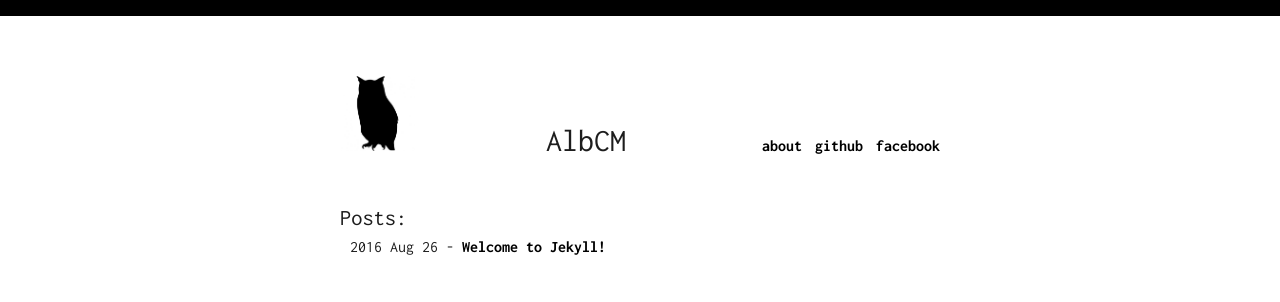
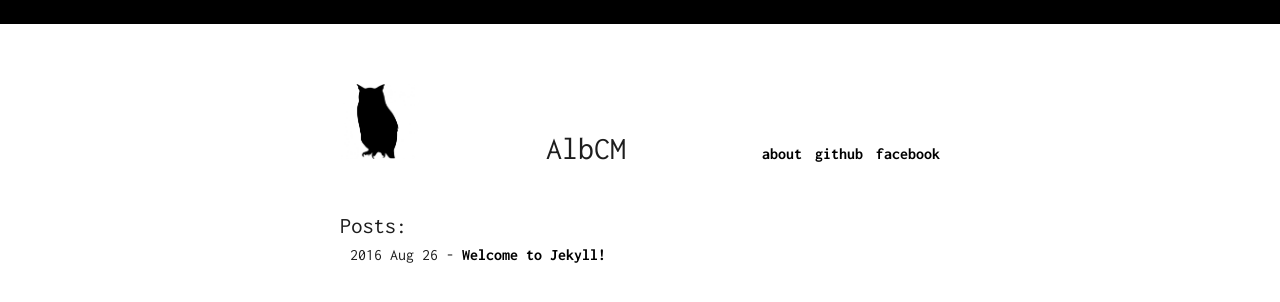
Before and after one commit to AlbCM/albcm.github.io, a Jekyll site: the page built from index.html, in a window 1280 px wide. Shown: the top 302 px of the page. Built offline with Jekyll 4.4.1, drawn with Linux system fonts in a browser that asks for light colours; comment, search, counter and statistics services are not loaded.

Commit message:
Update index.html

```diff
--- a/index.html
+++ b/index.html
@@ -8,7 +8,7 @@ layout: default
 
 html{
     border-top-style:solid;
-    border-top-width:1em;
+    border-top-width:1.5em;
     border-top-color:black;
 
 }
```
